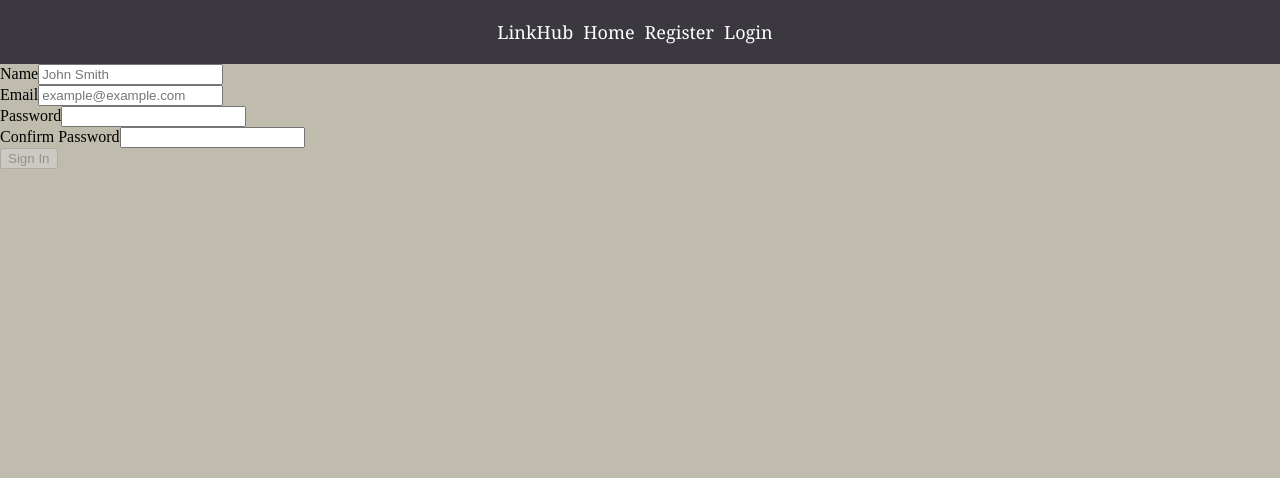
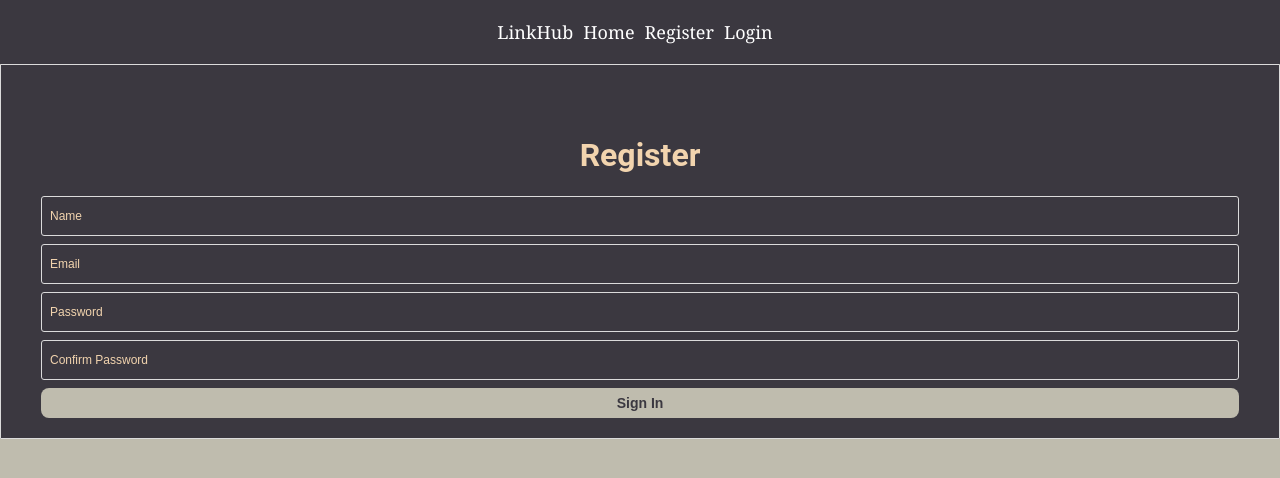
Before and after one commit to fsky99/LinkHub_Frontend, a React (Vite) app in the folder prj/: page /register in a window 1280 px wide. Shown: the top 478 px of the page. Built offline with nearby package versions, Linux system fonts and the light colour scheme.

Commit message:
register css done

```diff
--- a/prj/src/App.css
+++ b/prj/src/App.css
@@ -19,11 +19,10 @@ nav {
   justify-content: space-around;
   padding: 8px;
 }
-.linkstochange{
+.linkstochange {
   /* border: solid; */
   /* background-color: #BFBCAE; */
   border-radius: 10%;
-
 }
 
 nav > img {
@@ -201,3 +200,139 @@ img {
   color: #a66c4b;
   font-family: "Lucida Console", "Courier New", monospace;
 }
+
+/* register page css  */
+.content i {
+  margin-bottom: 41px;
+}
+
+.container {
+  border-radius: 1px;
+  padding: 50px 40px 20px 40px;
+  box-sizing: border-box;
+  font-family: sans-serif;
+  color: #f2d4ae;
+  border: 1px solid rgb(219, 219, 219);
+  text-align: center;
+  background: #3b3840;
+}
+
+.content__form {
+  display: flex;
+  flex-direction: column;
+  row-gap: 14px;
+}
+
+.content__inputs {
+  display: flex;
+  flex-direction: column;
+  row-gap: 8px;
+}
+
+.content__form label {
+  border: 1px solid rgb(219, 219, 219);
+  display: flex;
+  align-items: center;
+  position: relative;
+  min-width: 268px;
+  height: 38px;
+  border-radius: 3px;
+}
+
+.content__form span {
+  position: absolute;
+  text-overflow: ellipsis;
+  transform-origin: left;
+  font-size: 12px;
+  left: 8px;
+  pointer-events: none;
+  transition: transform ease-out 0.1s;
+}
+
+.content__form input {
+  width: 100%;
+  background: inherit;
+  border: 0;
+  color: white;
+  outline: none;
+  padding: 9px 8px 7px 8px;
+  text-overflow: ellipsis;
+  font-size: 18px;
+  vertical-align: middle;
+}
+
+.content__form input:valid + span {
+  transform: scale(calc(10 / 12)) translateY(-10px);
+}
+
+.content__form input:valid {
+  padding: 14px 0 2px 8px;
+  font-size: 12px;
+}
+
+.content__or-text {
+  display: flex;
+  justify-content: space-between;
+  align-items: center;
+  text-transform: uppercase;
+  font-size: 13px;
+  column-gap: 18px;
+  margin-top: 18px;
+}
+
+.content__or-text span:nth-child(3),
+.content__or-text span:nth-child(1) {
+  display: block;
+  width: 100%;
+  height: 1px;
+  background-color: rgb(219, 219, 219);
+}
+
+.content__forgot-buttons {
+  display: flex;
+  flex-direction: column;
+  margin-top: 28px;
+  row-gap: 21px;
+}
+
+.content__forgot-buttons button {
+  display: flex;
+  justify-content: center;
+  align-items: center;
+  column-gap: 8px;
+  background: none;
+  border: none;
+  cursor: pointer;
+  font-size: 12px;
+  color: #00376b;
+}
+
+.content__forgot-buttons button:first-child {
+  color: #385185;
+  font-size: 14px;
+  font-weight: 600;
+}
+
+.content__form button {
+  background: #bfbcae;
+  color: #3b3840;
+  border: none;
+  border-radius: 8px;
+  font-weight: 700;
+  font-size: 14px;
+  padding: 7px 16px;
+  cursor: pointer;
+}
+
+.content__form button:hover {
+  background: #bfbcae;
+}
+
+.content__form button:active:not(:hover) {
+  background: #3b3840;
+  opacity: 0.7;
+}
+.RegisterHeader{
+  font-family: 'Roboto', sans-serif;
+
+}
--- a/prj/src/components/Register.jsx
+++ b/prj/src/components/Register.jsx
@@ -1,15 +1,15 @@
-import { useState } from 'react'
-import { RegisterUser } from '../services/Auth'
-import { useNavigate } from 'react-router-dom'
+import { useState } from "react"
+import { RegisterUser } from "../services/Auth"
+import { useNavigate } from "react-router-dom"
 
 const Register = () => {
   let navigate = useNavigate()
 
   const [formValues, setFormValues] = useState({
-    name: '',
-    email: '',
-    password: '',
-    confirmPassword: ''
+    name: "",
+    email: "",
+    password: "",
+    confirmPassword: "",
   })
 
   const handleChange = (e) => {
@@ -21,47 +21,47 @@ const Register = () => {
     await RegisterUser({
       name: formValues.name,
       email: formValues.email,
-      password: formValues.password
+      password: formValues.password,
     })
     setFormValues({
-      name: '',
-      email: '',
-      password: '',
-      confirmPassword: ''
+      name: "",
+      email: "",
+      password: "",
+      confirmPassword: "",
     })
 
-    navigate('/signin')
+    navigate("/signin")
   }
 
   return (
-    <div className="signin col">
+    <div className="container">
       <div className="card-overlay centered">
-        <form className="col" onSubmit={handleSubmit}>
-          <div className="input-wrapper">
-            <label htmlFor="name">Name</label>
+        <h1 className="RegisterHeader"> Register</h1>
+        <form className="content__form" onSubmit={handleSubmit}>
+          <div className="content__inputs">
+            <label htmlFor="name">
               <input
                 onChange={handleChange}
                 name="name"
                 type="text"
-              placeholder="John Smith"
                 value={formValues.name}
                 required
               />
-          </div>
-          <div className="input-wrapper">
-            <label htmlFor="email">Email</label>
+              <span>Name</span>
+            </label>
+
+            <label htmlFor="email">
               <input
                 onChange={handleChange}
                 name="email"
-              type="email"
-              placeholder="example@example.com"
+                type="text"
                 value={formValues.email}
                 required
               />
-          </div>
+              <span>Email</span>
+            </label>
 
-          <div className="input-wrapper">
-            <label htmlFor="password">Password</label>
+            <label htmlFor="password">
               <input
                 onChange={handleChange}
                 type="password"
@@ -69,9 +69,10 @@ const Register = () => {
                 value={formValues.password}
                 required
               />
-          </div>
-          <div className="input-wrapper">
-            <label htmlFor="confirmPassword">Confirm Password</label>
+              <span>Password</span>
+            </label>
+
+            <label htmlFor="confirmPassword">
               <input
                 onChange={handleChange}
                 type="password"
@@ -79,7 +80,9 @@ const Register = () => {
                 value={formValues.confirmPassword}
                 required
               />
-          </div>
+              <span>Confirm Password</span>
+            </label>
+
             <button
               disabled={
                 !formValues.email ||
@@ -89,6 +92,7 @@ const Register = () => {
             >
               Sign In
             </button>
+          </div>
         </form>
       </div>
     </div>
```
Lines whose indentation alone changed are shown as unchanged.
